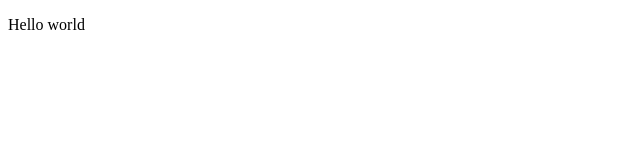
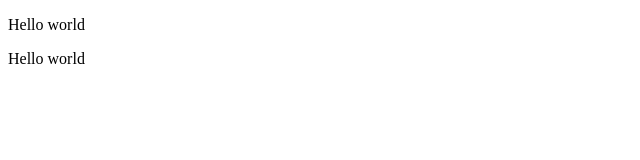
Before and after one commit to Guvanch-All/JsProject, a plain HTML site: page index.html in a window 1280 px wide. Shown: the full height of the page, 0-640 px from the left. Drawn offline with Linux system fonts and the light colour scheme.

Commit message:
second commit mod index

```diff
--- a/index.html
+++ b/index.html
@@ -10,9 +10,10 @@
     <p>
         Hello world
     </p>
-    <!-- <script>
-        alert(1)
-    </script> -->
+    <p>
+        Hello world
+    </p>
+
     <script src="js/script.js">
     </script>
 </body>
```
